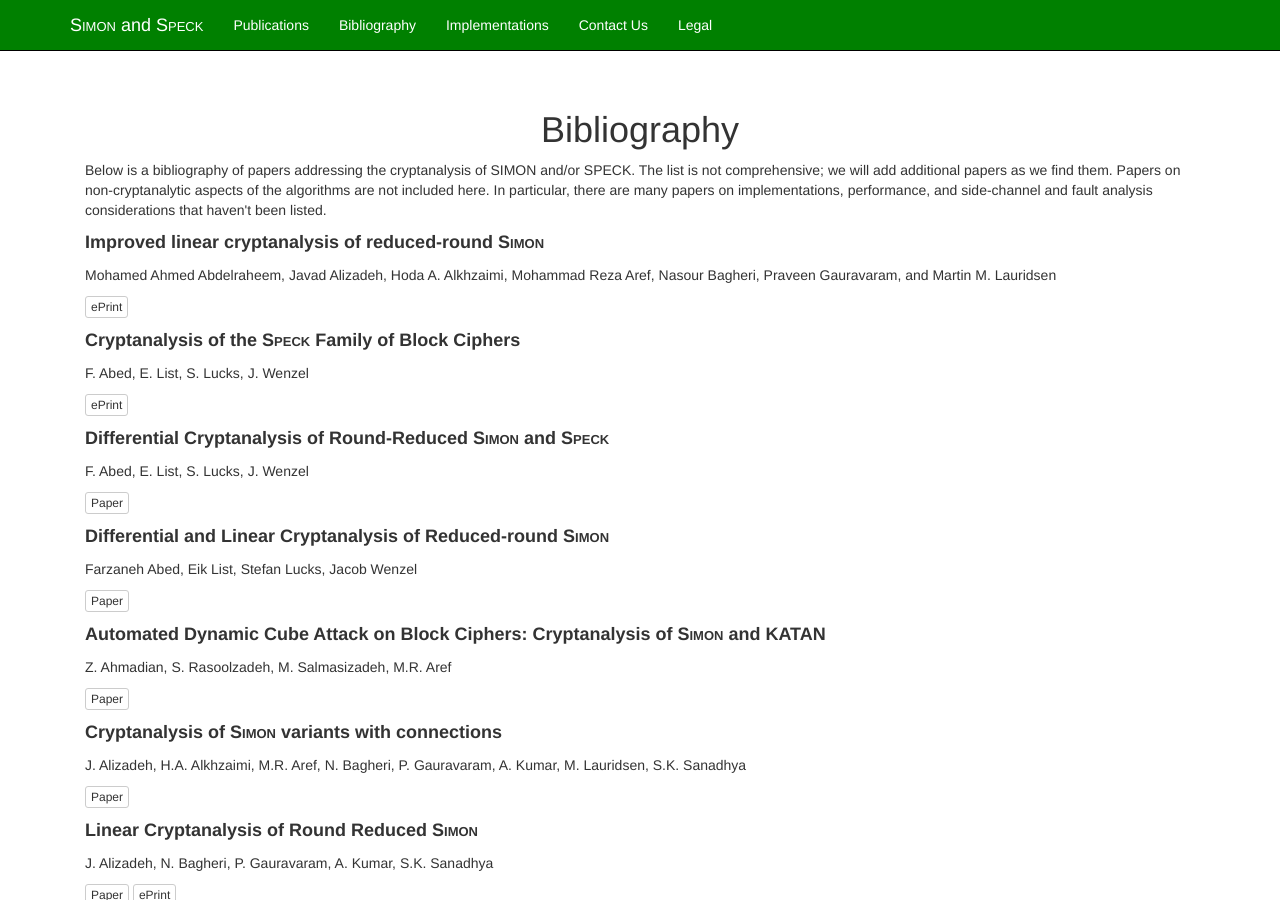
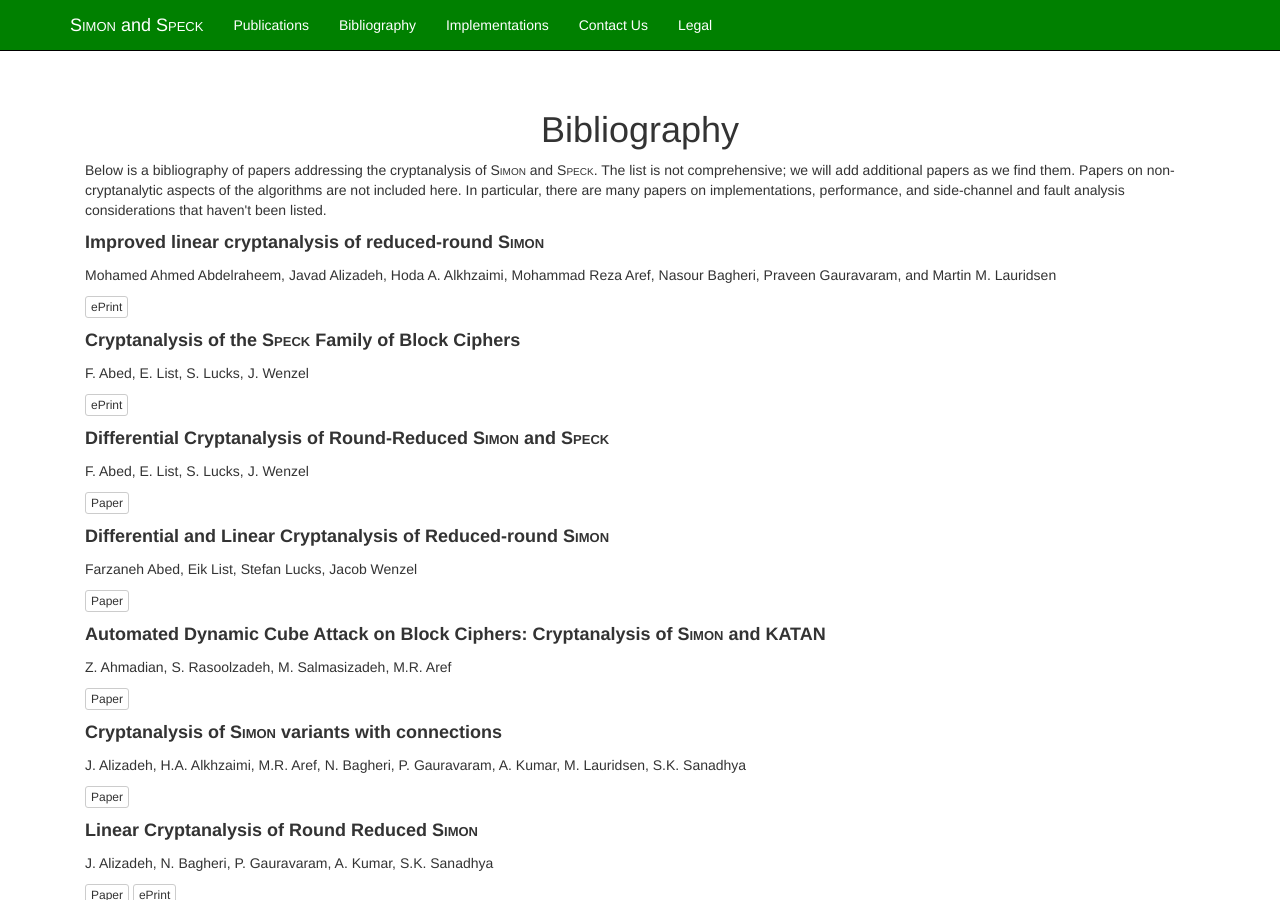
Before and after one commit to nsacyber/simon-speck, a Jekyll site: the page built from bibliography/index.html, in a window 1280 px wide and 900 px high. Built offline with Jekyll 4.4.1, drawn with Linux system fonts in a browser that asks for light colours; nearby versions of some CDN libraries.

Commit message:
Changed intro bib description to use S/S brand

```diff
--- a/_data/bibs.yml
+++ b/_data/bibs.yml
@@ -1,6 +1,6 @@
 - title: ""
   authors:
-  description: Below is a bibliography of papers addressing the cryptanalysis of SIMON and/or SPECK. The list is not comprehensive; we will add additional papers as we find them. Papers on non-cryptanalytic aspects of the algorithms are not included here. In particular, there are many papers on implementations, performance, and side-channel and fault analysis considerations that haven't been listed.
+  description: Below is a bibliography of papers addressing the cryptanalysis of <span class="sc">Simon</span> and <span class="sc">Speck</span>. The list is not comprehensive; we will add additional papers as we find them. Papers on non-cryptanalytic aspects of the algorithms are not included here. In particular, there are many papers on implementations, performance, and side-channel and fault analysis considerations that haven't been listed.
 
 - title: "Improved linear cryptanalysis of reduced-round SIMON"
   authors: Mohamed Ahmed Abdelraheem, Javad Alizadeh, Hoda A. Alkhzaimi, Mohammad Reza Aref, Nasour Bagheri, Praveen Gauravaram, and Martin M. Lauridsen
--- a/bibliography/index.html
+++ b/bibliography/index.html
@@ -23,8 +23,7 @@ title: Bibliography
   {% endcapture %}
 
   {% capture desc %}
-  {{ pub.description | replace: 'SIMON', '<span class="sc">Simon</span>' |
-                 replace: 'SPECK', '<span class="sc">Speck</span>' }}
+  {{ pub.description }}
   {% if pub.alt_url and pub.alt_description %}
   Also available at <a href="{{ pub.alt_url}}">{{ pub.alt_description }}</a>.
   {% endif %}
```
